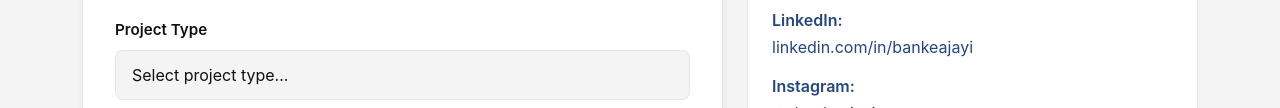
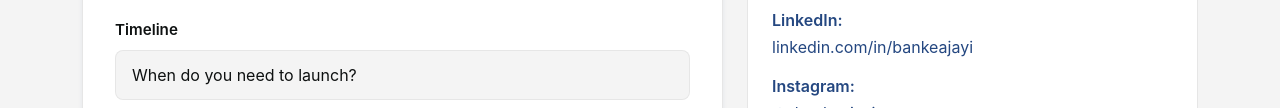
Before and after one commit to banke-a/banke-website, a plain HTML site: page contact.html in a window 1280 px wide. Shown: the part 692-800 px from the top of the page. Drawn offline with nearby package versions, Linux system fonts and the light colour scheme.

Commit message:
Update contact.html

```diff
--- a/contact.html
+++ b/contact.html
@@ -129,17 +129,6 @@
             <div class="mb-3">
               <label for="email" class="form-label">Email *</label>
               <input type="email" class="form-control" id="email" name="email" required>
-            </div>
-
-            <div class="mb-3">
-              <label for="projectType" class="form-label">Project Type</label>
-              <select class="form-control" id="projectType" name="projectType">
-                <option value="">Select project type...</option>
-                <option value="mvp">MVP Build (4-6 weeks)</option>
-                <option value="consultation">Strategy Consultation</option>
-                <option value="gtm">Go-to-Market Planning</option>
-                <option value="other">Other</option>
-              </select>
             </div>
 
             <div class="mb-3">
```
